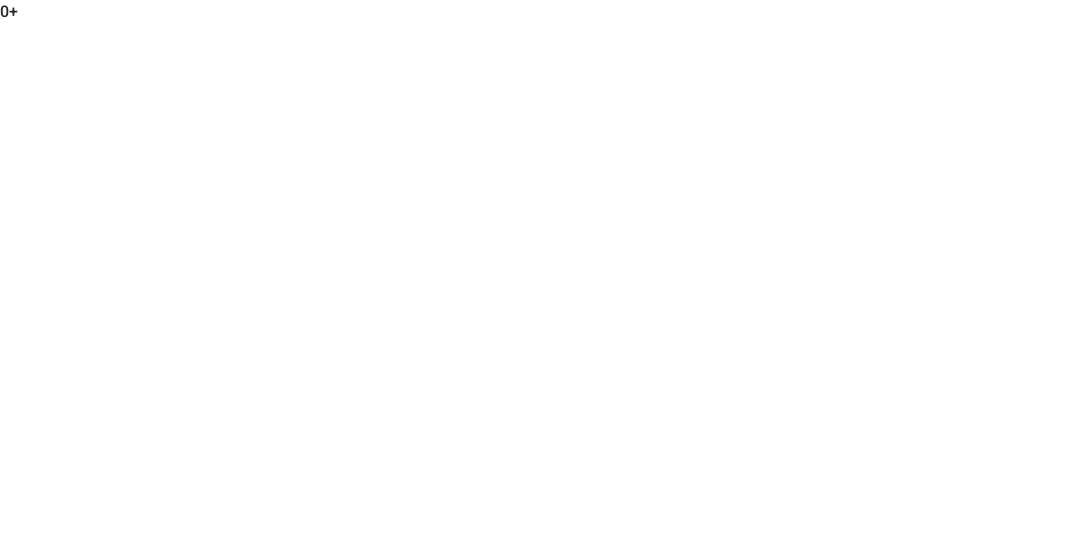
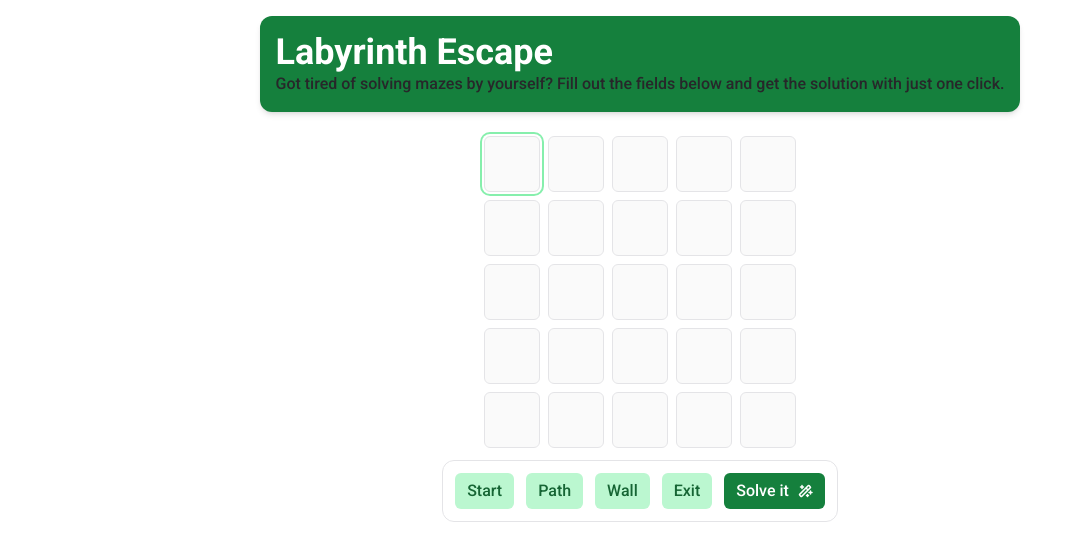
Before and after one commit to Joao-vi/huridocs-code-challenge, a React (Vite) app: page / in a window 1280 px wide. Shown: the top 560 px of the page, without its empty margins (0-1083 px from the left). Built offline with nearby package versions, Linux system fonts and the light colour scheme.

Commit message:
add LabyrinthEscape to App component

```diff
--- a/src/app.tsx
+++ b/src/app.tsx
@@ -1,18 +1,7 @@
-import { useState } from 'react'
-
-const Counter = () => {
-  const [counter, setCounter] = useState(0)
-
-  return (
-    <div>
-      {counter}
-      <button onClick={() => setCounter(counter + 1)}>+</button>
-    </div>
-  )
-}
+import { LabyrinthEscape } from './components/labyrinth-escape'
 
 export const App = () => (
-  <div>
-    <Counter />
+  <div className="p-4">
+    <LabyrinthEscape />
   </div>
 )
```
